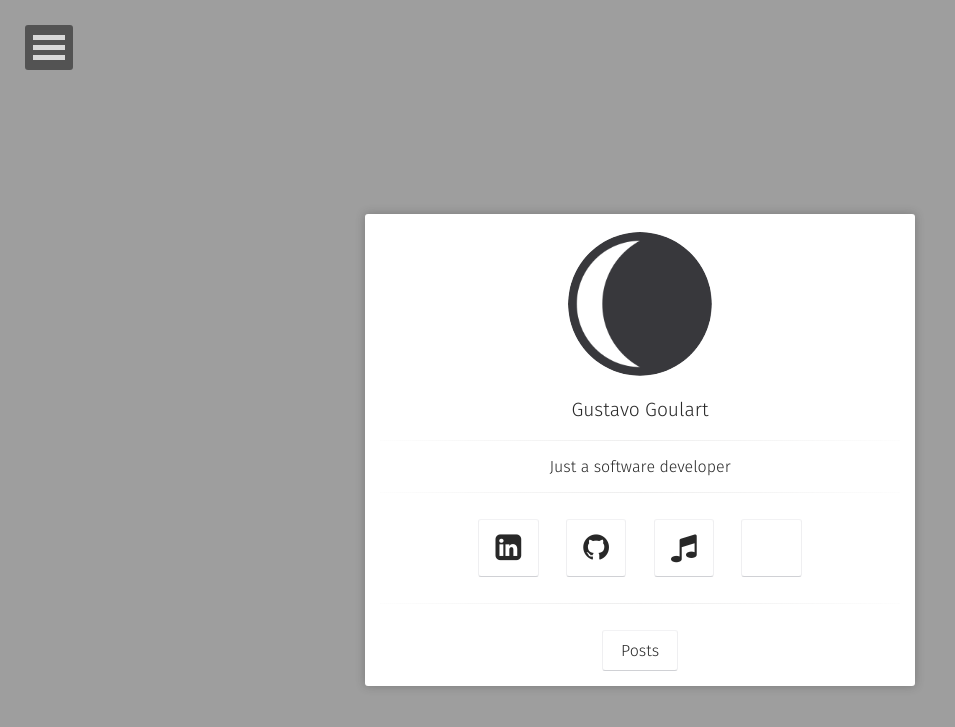
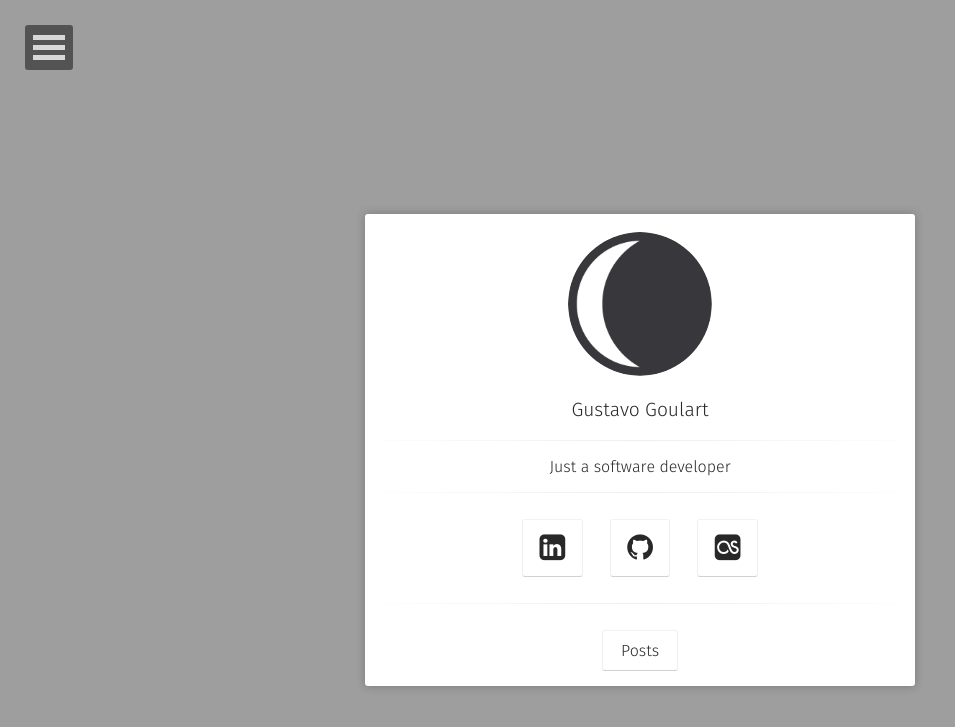
Before and after one commit to ggoulart/ggoulart.github.io, a Jekyll site: the page built from index.html, in a window 1280 px wide. Shown: the top 727 px of the page, without its empty margins (0-955 px from the left). Built offline with Jekyll 4.4.1, drawn with Linux system fonts in a browser that asks for light colours; some web fonts are replaced.

Commit message:
Change lastfm icon

```diff
--- a/_config.yml
+++ b/_config.yml
@@ -61,7 +61,7 @@ lastfm:             Calimkun
 #keybase:           username
 #xmpp:              username@server.com
 #hackernews:        username
-xbox:               ggou1art
+#xbox:              ggou1art
 
 # Gems
 gems:
--- a/_includes/nav.html
+++ b/_includes/nav.html
@@ -42,7 +42,7 @@
                         <a href="http://stackoverflow.com/users/{{ site.stackoverflow }}" target="_blank" rel="noopener noreferrer"><i class="fa fa-fw fa-stack-overflow"></i> StackOverflow</a>
                     </li>{% endif %}
                     {% if site.lastfm %}<li>
-                        <a href="http://lastfm.com/user/{{ site.lastfm }}" target="_blank" rel="noopener noreferrer"><i class="fa fa-fw fa-music"></i> LastFm</a>
+                        <a href="http://lastfm.com/user/{{ site.lastfm }}" target="_blank" rel="noopener noreferrer"><i class="fa fa-fw fa-lastfm-square"></i> LastFm</a>
                     </li>{% endif %}
                     {% if site.dribbble %}<li>
                         <a href="http://dribbble.com/{{ site.dribbble }}" target="_blank" rel="noopener noreferrer"><i class="fa fa-fw fa-dribbble"></i> Dribble</a>
--- a/_includes/social-links.html
+++ b/_includes/social-links.html
@@ -11,7 +11,7 @@
                         {% if site.medium %}<a class="social-btn" href="https://medium.com/{{ site.medium }}" target="_blank" rel="noopener noreferrer"><i class="fa fa-fw fa-medium"></i></a>{% endif %}
                         {% if site.github-url %}<a class="social-btn" href="http://github.com/{{ site.github-url }}" target="_blank" rel="noopener noreferrer"><i class="fa fa-fw fa-github"></i></a>{% endif %}
                         {% if site.stackoverflow %}<a class="social-btn" href="http://stackoverflow.com/users/{{ site.stackoverflow }}" target="_blank" rel="noopener noreferrer"><i class="fa fa-fw fa-stack-overflow"></i></a>{% endif %}
-                        {% if site.lastfm %}<a class="social-btn" href="http://lastfm.com/user/{{ site.lastfm }}" target="_blank" rel="noopener noreferrer"><i class="fa fa-fw fa-music"></i></a>{% endif %}
+                        {% if site.lastfm %}<a class="social-btn" href="http://lastfm.com/user/{{ site.lastfm }}" target="_blank" rel="noopener noreferrer"><i class="fa fa-fw fa-lastfm-square"></i></a>{% endif %}
                         {% if site.dribbble %}<a class="social-btn" href="http://dribbble.com/{{ site.dribbble }}" target="_blank" rel="noopener noreferrer"><i class="fa fa-fw fa-dribbble"></i></a>{% endif %}
                         {% if site.pinterest %}<a class="social-btn" href="http://www.pinterest.com/{{ site.pinterest }}" target="_blank" rel="noopener noreferrer"><i class="fa fa-fw fa-pinterest"></i></a>{% endif %}
                         {% if site.foursquare %}<a class="social-btn" href="http://foursquare.com/{{ site.foursquare }}" target="_blank" rel="noopener noreferrer"><i class="fa fa-fw fa-foursquare"></i></a>{% endif %}
```
